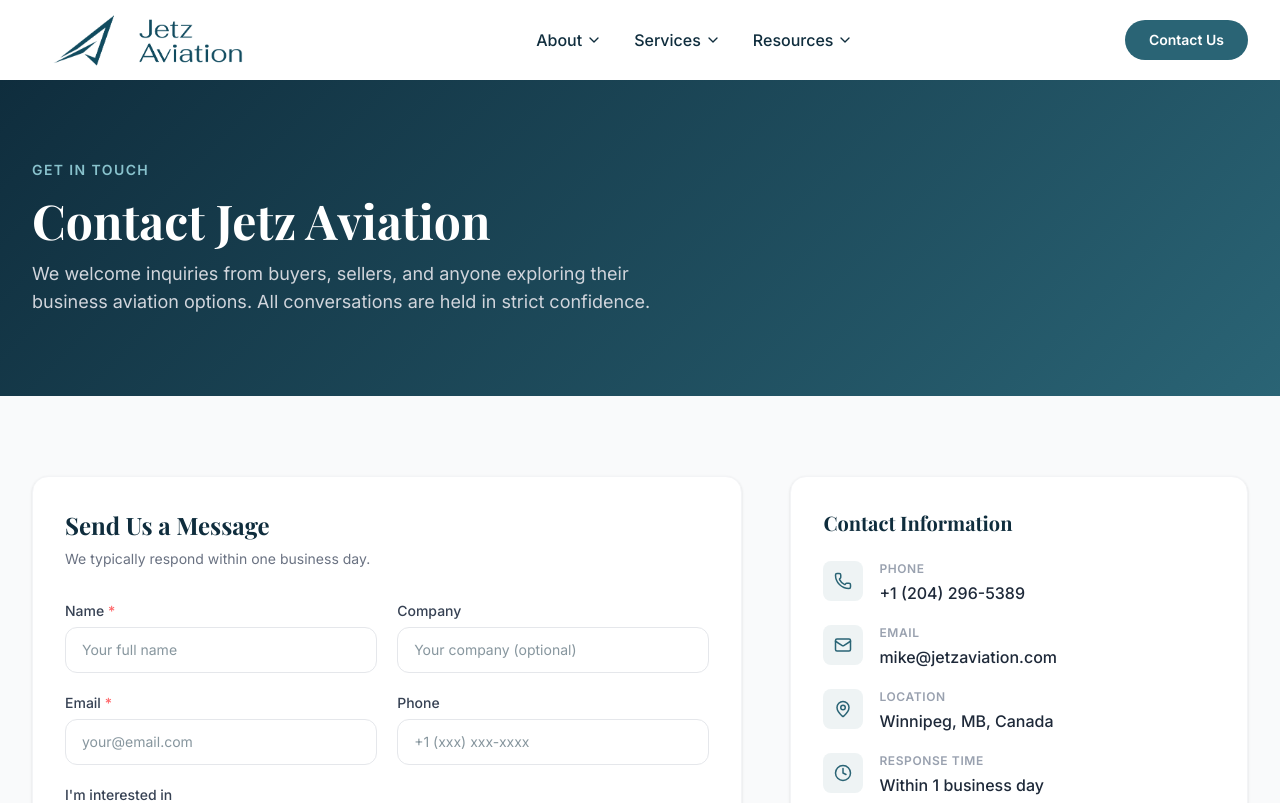
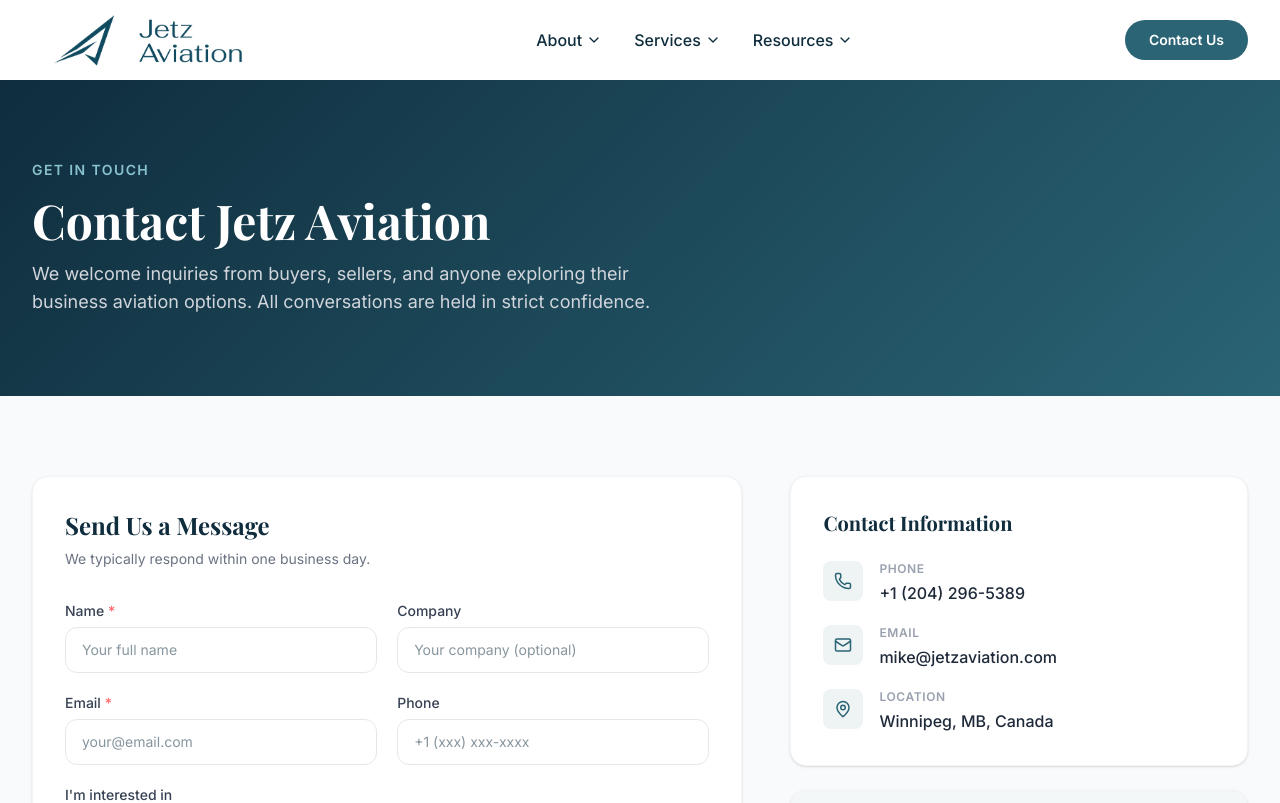
Before and after one commit to audaxventures/jetzaviation, a Next.js app: page /contact in a window 1280 px wide. Shown: the top 803 px of the page. Built offline with nearby package versions, Linux system fonts and the light colour scheme; a web font is replaced by a local one.

Commit message:
Remove Response Time from contact page's Contact Information card
Co-Authored-By: Claude Sonnet 5 <noreply@anthropic.com>
Claude-Session: https://claude.ai/code/session_01QDjGJCHTp7j7YcENtHezJy

```diff
--- a/app/contact/page.tsx
+++ b/app/contact/page.tsx
@@ -1,5 +1,5 @@
 import ContactForm from "./ContactForm";
-import { MapPin, Phone, Mail, Clock } from "lucide-react";
+import { MapPin, Phone, Mail } from "lucide-react";
 import AnimatedSection from "@/components/AnimatedSection";
 
 export default function ContactPage() {
@@ -118,20 +118,6 @@ export default function ContactPage() {
                         <p className="text-gray-800 font-medium">Winnipeg, MB, Canada</p>
                       </div>
                     </div>
-                    <div className="flex items-start gap-4">
-                      <div
-                        className="w-10 h-10 rounded-lg flex items-center justify-center flex-shrink-0"
-                        style={{ backgroundColor: "rgba(42, 100, 117, 0.08)" }}
-                      >
-                        <Clock size={18} style={{ color: "#2A6475" }} />
-                      </div>
-                      <div>
-                        <p className="text-xs font-semibold uppercase tracking-wider text-gray-400 mb-1">
-                          Response Time
-                        </p>
-                        <p className="text-gray-800 font-medium">Within 1 business day</p>
-                      </div>
-                    </div>
                   </div>
                 </div>
 
```
